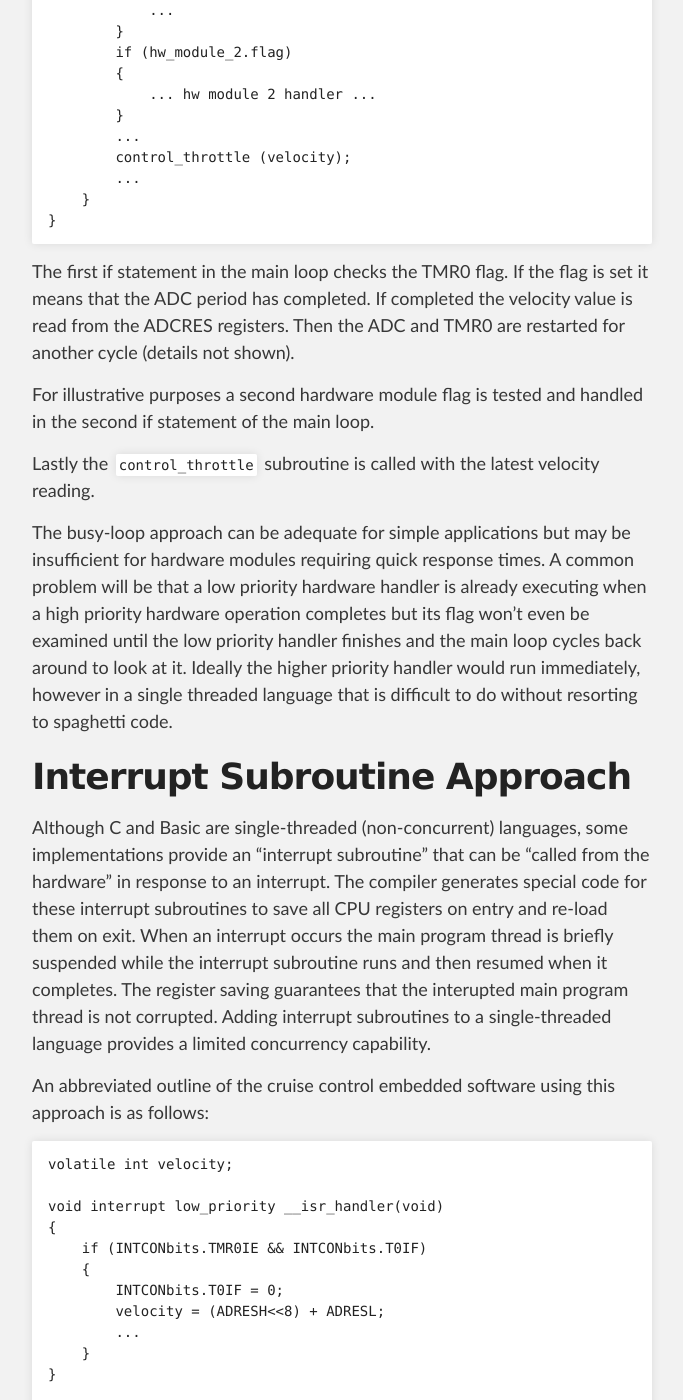
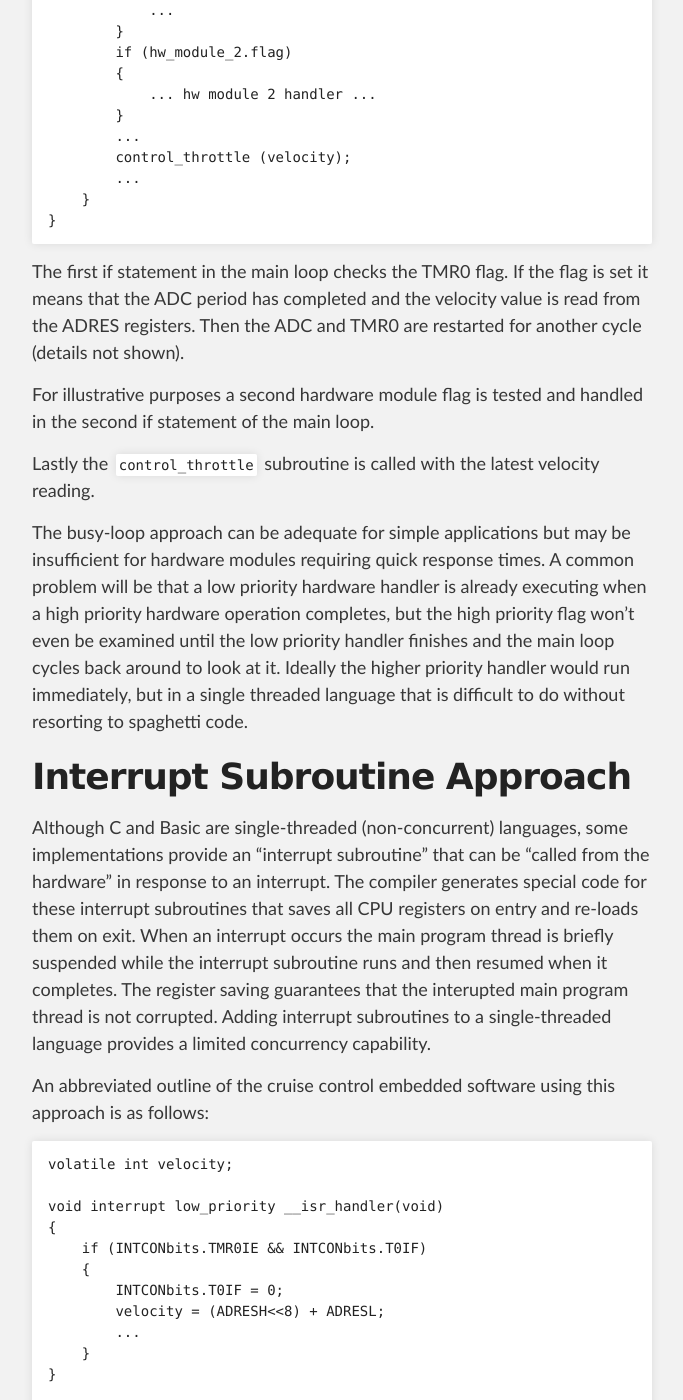
Before and after one commit to dhawk/concurrent-pascal-compiler, a Jekyll site: the page built from interrupt-problems.md, in a window 1280 px wide and 1400 px high, scrolled down 1450 px. Shown: the whole window, without its empty margins (298-981 px from the left). Built offline with Jekyll 4.4.1, drawn with Linux system fonts in a browser that asks for light colours; some of the changed text lies outside the part shown.

Commit message:
edited interrupt problems article

```diff
--- a/interrupt-problems.md
+++ b/interrupt-problems.md
@@ -51,17 +51,17 @@
 }
 ~~~
 
-The first if statement in the main loop checks the TMR0 flag.  If the flag is set it means that the ADC period has completed.  If completed the velocity value is read from the ADCRES registers.  Then the ADC and TMR0 are restarted for another cycle (details not shown).
+The first if statement in the main loop checks the TMR0 flag.  If the flag is set it means that the ADC period has completed and the velocity value is read from the ADRES registers.  Then the ADC and TMR0 are restarted for another cycle (details not shown).
 
 For illustrative purposes a second hardware module flag is tested and handled in the second if statement of the main loop.
 
 Lastly the `control_throttle` subroutine is called with the latest velocity reading.
 
-The busy-loop approach can be adequate for simple applications but may be insufficient for hardware modules requiring quick response times.  A common problem will be that a low priority hardware handler is already executing when a high priority hardware operation completes but its flag won't even be examined until the low priority handler finishes and the main loop cycles back around to look at it.  Ideally the higher priority handler would run immediately, however in a single threaded language that is difficult to do without resorting to spaghetti code.
+The busy-loop approach can be adequate for simple applications but may be insufficient for hardware modules requiring quick response times.  A common problem will be that a low priority hardware handler is already executing when a high priority hardware operation completes, but the high priority flag won't even be examined until the low priority handler finishes and the main loop cycles back around to look at it.  Ideally the higher priority handler would run immediately, but in a single threaded language that is difficult to do without resorting to spaghetti code.
 
 # Interrupt Subroutine Approach
 
-Although C and Basic are single-threaded (non-concurrent) languages, some implementations provide an "interrupt subroutine" that can be "called from the hardware" in response to an interrupt.  The compiler generates special code for these interrupt subroutines to save all CPU registers on entry and re-load them on exit.  When an interrupt occurs the main program thread is briefly suspended while the interrupt subroutine runs and then resumed when it completes.  The register saving guarantees that the interupted main program thread is not corrupted.  Adding interrupt subroutines to a single-threaded language provides a limited concurrency capability.
+Although C and Basic are single-threaded (non-concurrent) languages, some implementations provide an "interrupt subroutine" that can be "called from the hardware" in response to an interrupt.  The compiler generates special code for these interrupt subroutines that saves all CPU registers on entry and re-loads them on exit.  When an interrupt occurs the main program thread is briefly suspended while the interrupt subroutine runs and then resumed when it completes.  The register saving guarantees that the interupted main program thread is not corrupted.  Adding interrupt subroutines to a single-threaded language provides a limited concurrency capability.
 
 An abbreviated outline of the cruise control embedded software using this approach is as follows:
 
@@ -146,9 +146,9 @@
 
 # Concurrent Pascal
 
-Now we will examine how the above problem would be implemented using Concurrent Pascal.  First we identify the sites of concurrency.  In this case there are two: the ADC reader (the interrupt routine above) and main.  Each of these will be implemented as a *cyclic sequential process*.  Then we will identify the shared data - in this case the velocity reading.  This will be implemented as a *monitor*.  Thus our example will be implemented with three components - two processes and a monitor.
+Now we will examine how the above problem would be implemented using Concurrent Pascal.  First we identify the sites of concurrency.  In this case there are two: the ADC reader (the interrupt routine above) and main.  Each of these will be implemented as a *cyclic sequential process*.  Then we will identify the shared data - in this case the velocity reading.  This will be implemented as a *monitor*.  Thus our example will be implemented with three components - two processes and a monitor. Below is a directed graph showing the *access rights* for these three components:
 
-In Concurrent Pascal there is no such thing as a global variable with unrestricted concurrent access.  Instead the only access to shared data is via monitors.  This is important because the compiler can correctly generate consistent and safe shared variable access for all critical sections.  A Concurrent Pascal program that attempts unsafe shared variable access via global variables won't even compile!
+![](interrupt-problems/access-rights.png)
 
 First we will examine the monitor code:
 
@@ -168,7 +168,7 @@
    velocity: t_velocity;
 ~~~
 
-The monitor keeps the current velocity value in private variable `v`.  It can only be read or written through the velocity property.  Each set or get operation is a critical section and the compiler generates appropriate code to ensure that the  operation is atomic.
+The monitor keeps the current velocity value in private variable `v`.  It can only be read or written through the `velocity` property.  Each set or get operation is a critical section and the compiler generates appropriate code to ensure that the  operation is atomic.
 
 Next we will look at the ADC reader process:
 
@@ -219,8 +219,6 @@
 end.
 ~~~
 
-Below is a directed graph showing the *access rights* for these three components:
+In Concurrent Pascal there is no such thing as a global variable with unrestricted concurrent access.  Instead the only access to shared data is via monitors.  This is important because the compiler can correctly generate consistent and safe shared variable access for all critical sections.  A Concurrent Pascal program that attempts unsafe shared variable access via global variables won't even compile!
 
-![](interrupt-problems/access-rights.png)
-
-A component has access to another component only if it is passed as a parameter in an init statement, and the only way to access that component is via its public methods.  *There are no global variables involved in inter-process communication in a Concurrent Pascal program.*
+>  ***There are no global variables involved in inter-process communication in a Concurrent Pascal program.***
--- a/nav.html
+++ b/nav.html
@@ -62,7 +62,7 @@
               <li><a href="build_tools.html" target="content">Build Tools</a></li>
             </ul>
 
-            <p>conclusiion...</p>
+            <p>conclusion...</p>
             <hr />
             <p>Email:&nbsp;&nbsp;&nbsp;<a href="mailto:cpc@davidhawk.us">cp@davidhawk.us</a></p>
             <p style="font-size:55%">Theme credit: derived from Slate (maintained by <a href="https://github.com/jasoncostello">Jason Costello</a>)</p>
```
Also changed, not shown: other parts of interrupt-problems.md (+10 -10 lines).
